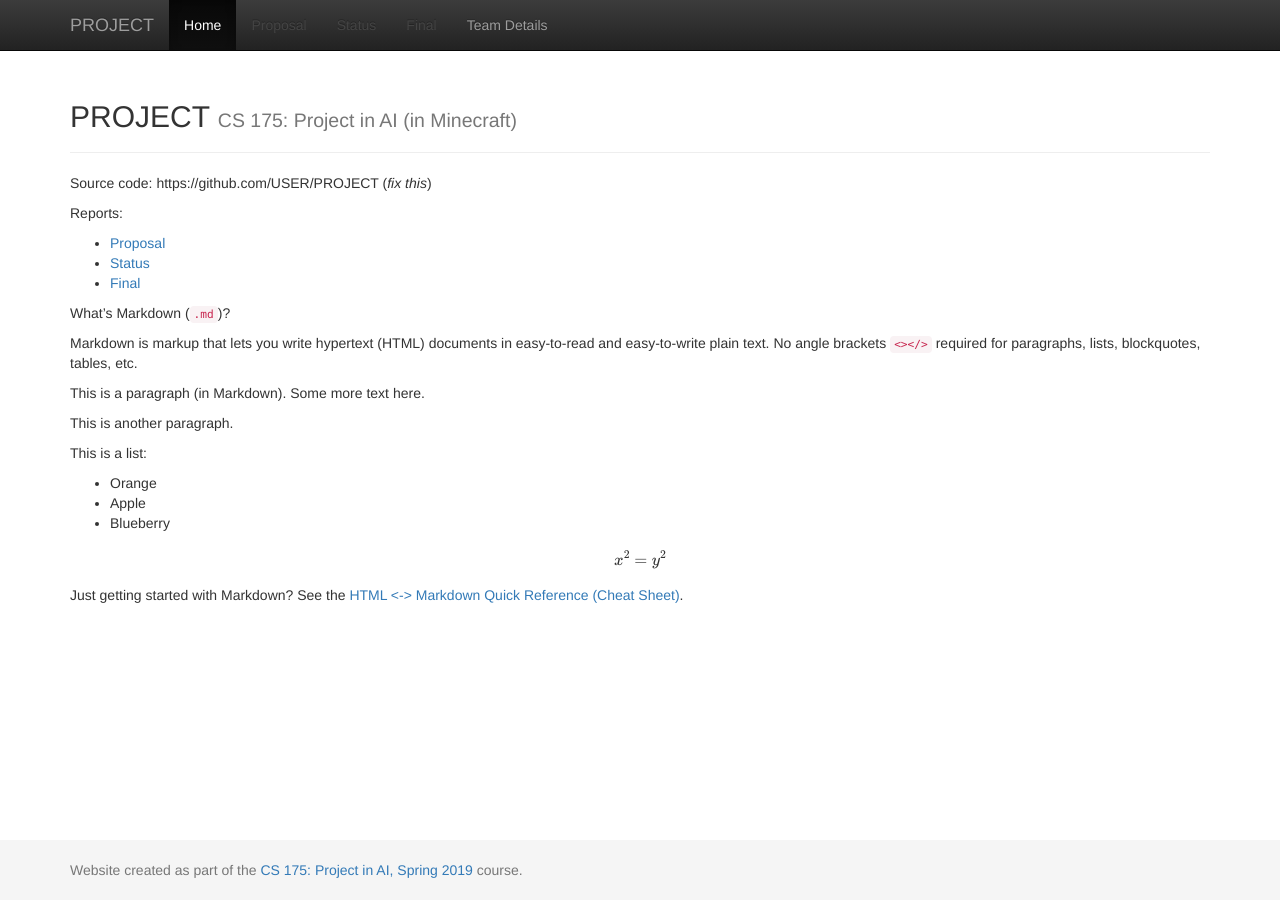
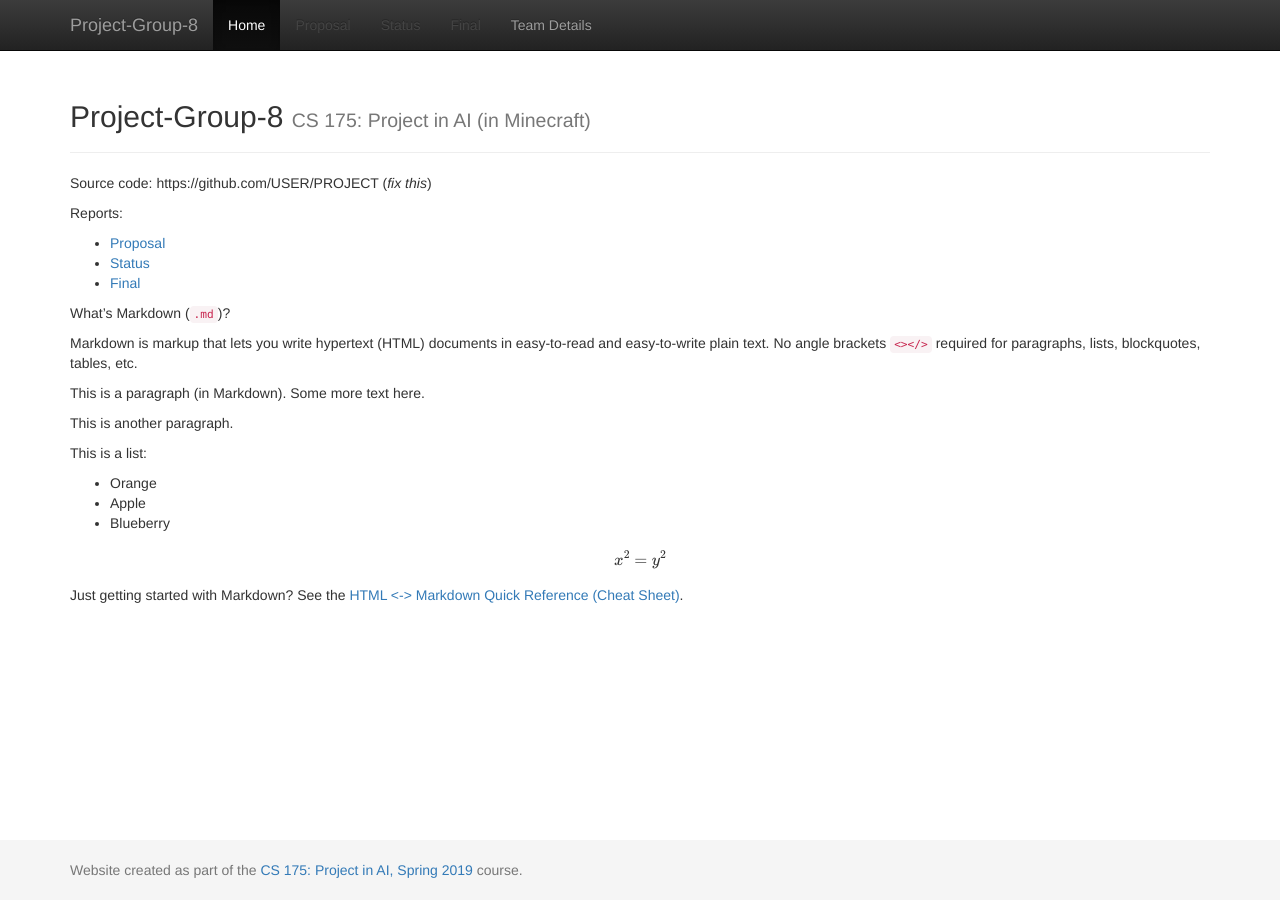
Before and after one commit to Ting0718/MineDelivery, a Jekyll site: the page built from docs/index.md, in a window 1280 px wide. Built offline with Jekyll 4.4.1, drawn with Linux system fonts in a browser that asks for light colours; formulas are drawn with MathJax 3.

Commit message:
config change

```diff
--- a/docs/_config.yml
+++ b/docs/_config.yml
@@ -1,7 +1,7 @@
 ###########
 # site.title
 
-title:    'PROJECT'
+title:    'Project-Group-8'
 subtitle: 'CS 175: Project in AI (in Minecraft)'
 
 
```
